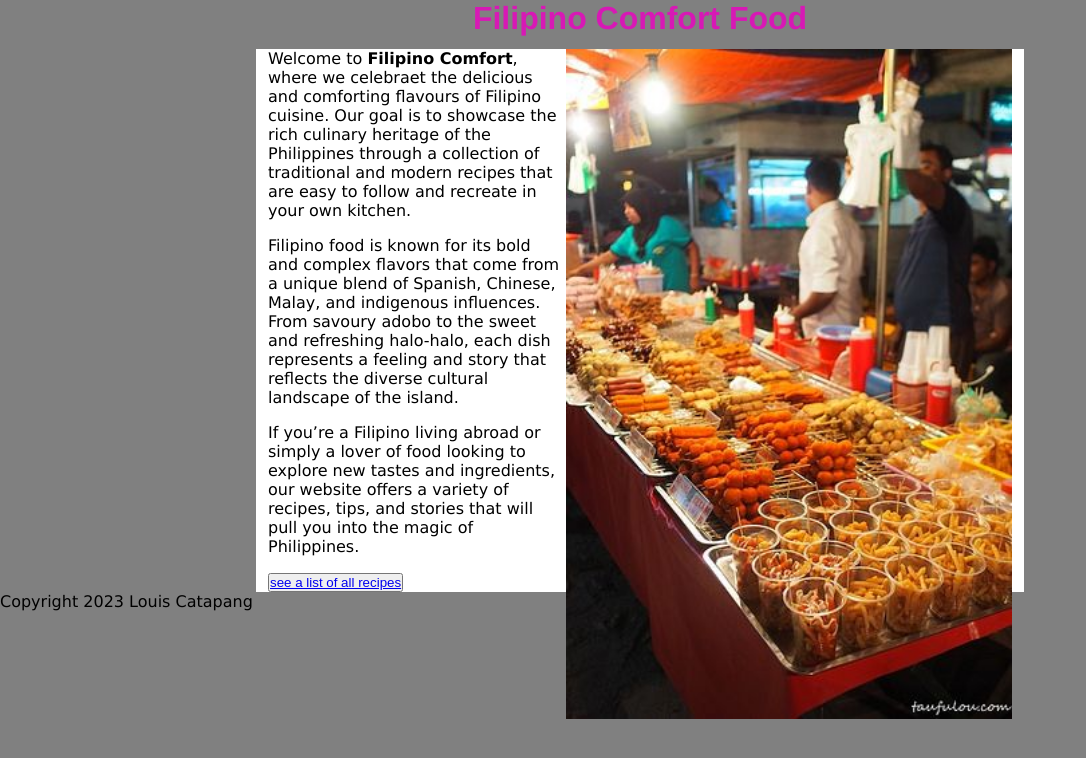
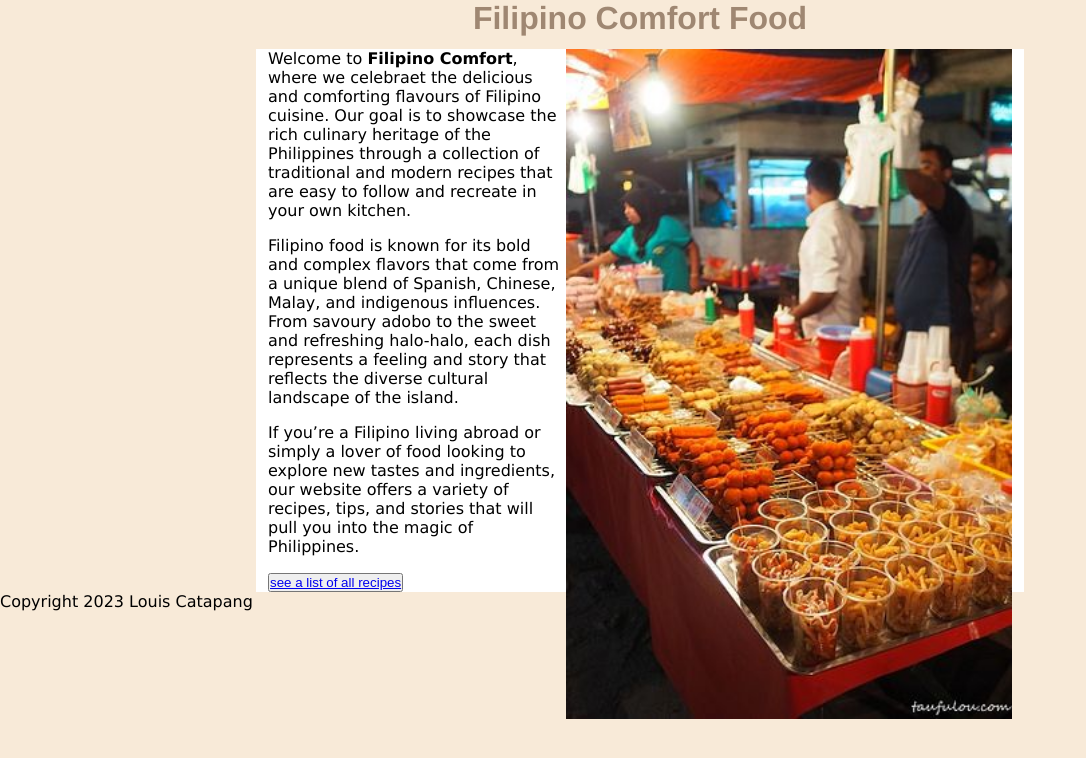
Before and after one commit to Loohwis/Recipe1, a Jekyll site: the page built from home/index.md, in a window 1280 px wide. Shown: the top 758 px of the page, without its empty margins (0-1086 px from the left). Built offline with Jekyll 4.4.1, drawn with Linux system fonts in a browser that asks for light colours.

Commit message:
Update recipes.css

```diff
--- a/styles/recipes.css
+++ b/styles/recipes.css
@@ -15,10 +15,10 @@
 /* the rest is up to you */
 
 body {
-  background-color: grey;
+  background-color: #F8EAD8;
 }
 h1 {
-  color: rgb(215, 25, 181);
+  color: #9F8772;
   margin-bottom: 12px;
   text-align: center;
 }
```
